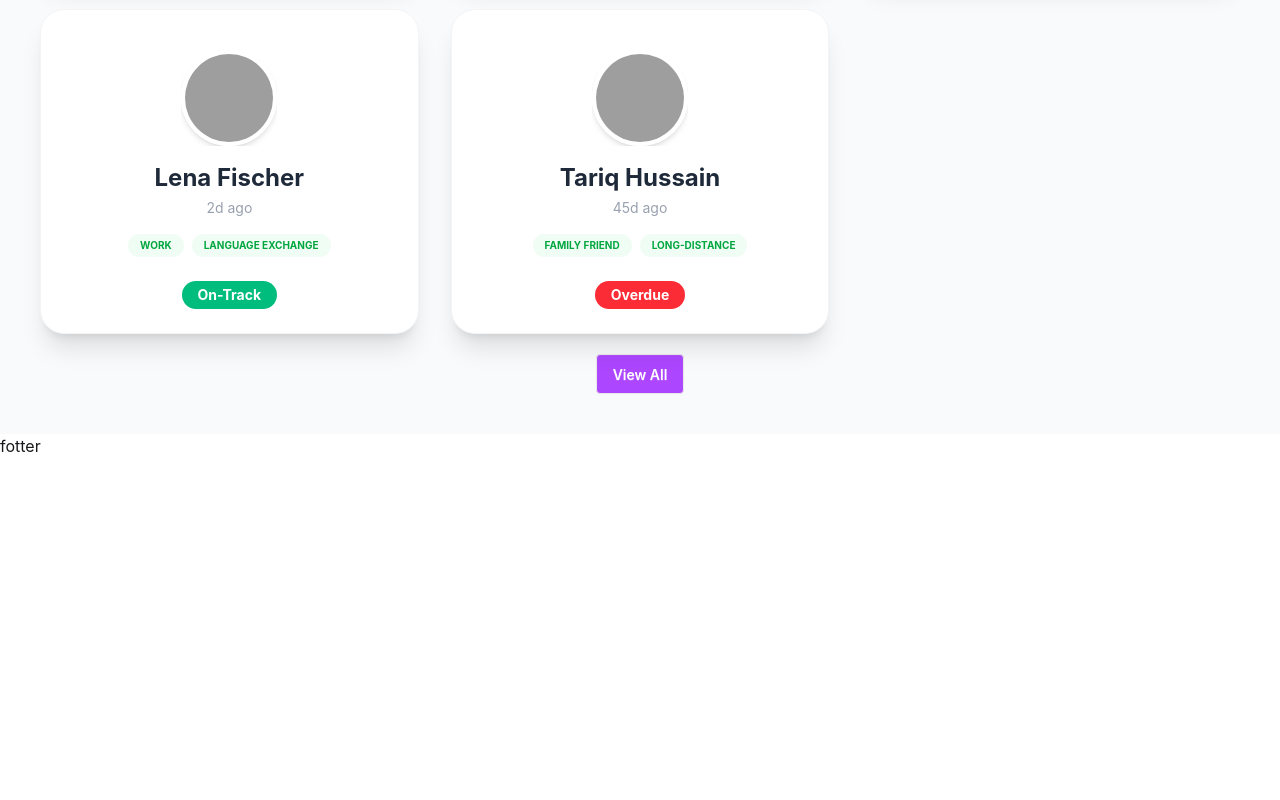
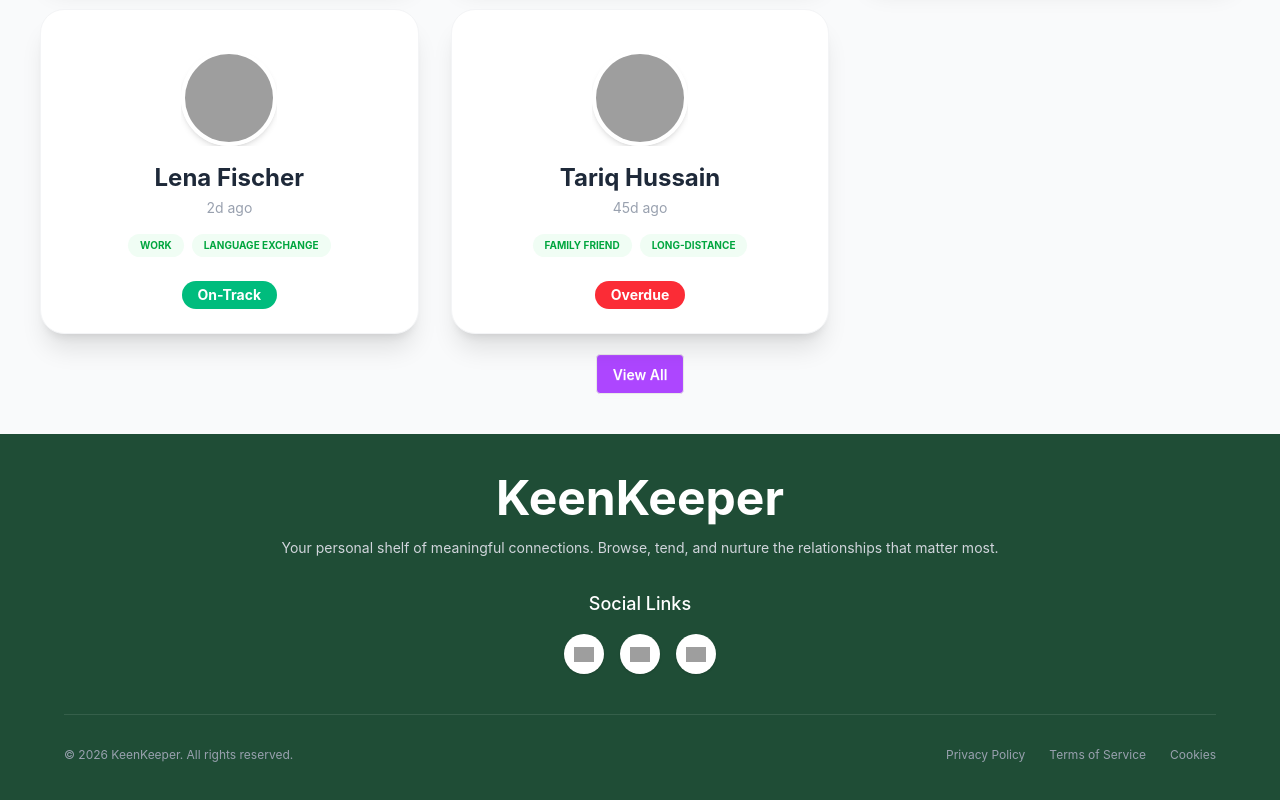
Before and after one commit to Jabed75/As-07-Keen-Kepper, a React (Vite) app: page / in a window 1280 px wide. Shown: the part 1640-2440 px from the top of the page. Before the commit the page ends 2098 px from the top, so only its background shows below. Built offline with nearby package versions, Linux system fonts and the light colour scheme; grey boxes are pictures that could not be loaded.

Commit message:
update timeline card

```diff
--- a/package.json
+++ b/package.json
@@ -17,6 +17,7 @@
     "react-icons": "^5.6.0",
     "react-router": "^7.14.1",
     "react-spinners": "^0.17.0",
+    "react-toastify": "^11.0.5",
     "recharts": "^3.8.1",
     "tailwindcss": "^4.2.2"
   },
--- a/src/components/homepage/Banner.jsx
+++ b/src/components/homepage/Banner.jsx
@@ -22,7 +22,7 @@ const Banner = () => {
                 <div className="grid grid-cols-1 sm:grid-cols-2 lg:grid-cols-4 gap-2  rounded-lg p-6">
 
                     <div className="bg-white p-6 rounded-xl shadow border border-gray-100 text-center">
-                        <h2 className="text-2xl font-bold text-[#1d4d3f] mb-1">10</h2>
+                        <h2 className="text-2xl font-bold text-[#1d4d3f] mb-1">8</h2>
                         <p className="text-gray-500 text-sm font-medium">Total Friends</p>
                     </div>
 
--- a/src/components/share/Footer.jsx
+++ b/src/components/share/Footer.jsx
@@ -1,11 +1,55 @@
 import React from 'react';
+// Image gulo import kora holo
+import facebookImg from './assets/facebook.png';
+import twitterImg from './assets/twitter.png'; // Apnar 'teiter.png' name-e thakle ekhane 'teiter.png' likhben
+import instagramImg from './assets/instagram.png';
 
 const Footer = () => {
-    return (
-        <div>
-            fotter
+  return (
+    <footer className="bg-[#1F4D36] text-white p-10 font-sans flex flex-col items-center">
+      {/* Upper Section */}
+      <div className="flex flex-col items-center text-center max-w-3xl">
+        <h1 className="text-5xl font-bold mb-4">KeenKeeper</h1>
+        <p className="text-gray-300 text-sm mb-8">
+          Your personal shelf of meaningful connections. Browse, tend, and nurture the relationships that matter most.
+        </p>
+
+        {/* Social Links Section */}
+        <div className="flex flex-col items-center mb-10">
+          <h6 className="text-lg font-medium mb-4">Social Links</h6>
+          <div className="flex gap-4">
+
+            {/* Instagram */}
+            <a href="#" className="w-10 h-10 bg-white rounded-full flex items-center justify-center transition-transform hover:scale-110 shadow-sm">
+              <img src={instagramImg} alt="Instagram" className="w-5 h-5 object-contain" />
+            </a>
+
+            {/* Facebook */}
+            <a href="#" className="w-10 h-10 bg-white rounded-full flex items-center justify-center transition-transform hover:scale-110 shadow-sm">
+              <img src={facebookImg} alt="Facebook" className="w-5 h-5 object-contain" />
+            </a>
+
+            {/* Twitter */}
+            <a href="#" className="w-10 h-10 bg-white rounded-full flex items-center justify-center transition-transform hover:scale-110 shadow-sm">
+              <img src={twitterImg} alt="Twitter" className="w-5 h-5 object-contain" />
+            </a>
+
+          </div>
         </div>
-    );
+      </div>
+
+      {/* Bottom Bar */}
+      <div className="w-full max-w-6xl border-t border-white/10 pt-8 flex flex-col md:flex-row justify-between items-center text-[10px] md:text-xs text-gray-400 gap-4">
+        <p>© 2026 KeenKeeper. All rights reserved.</p>
+
+        <div className="flex gap-6">
+          <a href="#" className="hover:text-white transition-colors">Privacy Policy</a>
+          <a href="#" className="hover:text-white transition-colors">Terms of Service</a>
+          <a href="#" className="hover:text-white transition-colors">Cookies</a>
+        </div>
+      </div>
+    </footer>
+  );
 };
 
 export default Footer;
--- a/src/main.jsx
+++ b/src/main.jsx
@@ -3,11 +3,13 @@ import { createRoot } from 'react-dom/client'
 import "./index.css";
 import { RouterProvider } from 'react-router/dom'
 import { router } from './Router/Routes';
+import { ToastContainer } from 'react-toastify';
 
 
 createRoot(document.getElementById('root')).render(
   <StrictMode>
 
      <RouterProvider router={router} />
+      <ToastContainer/>
   </StrictMode>,
 )
--- a/src/pages/carddetails/CardDetails.jsx
+++ b/src/pages/carddetails/CardDetails.jsx
@@ -1,6 +1,7 @@
 import React, { use } from 'react';
 import { useParams } from 'react-router';
 import { Phone, MessageSquare, Video, Clock, Trash2 } from 'lucide-react';
+import { toast } from 'react-toastify';
 
 const FriendsPromise = fetch('/friend.json')
 .then((res) => res.json());
@@ -19,7 +20,9 @@ const CardDetails = () => {
         person: friend.name,
         date: new Date().toLocaleDateString('en-US', {
             month: 'long', day: 'numeric', year: 'numeric'
+
         }),
+
     };
 
     const savedTimeline = JSON.parse(localStorage.getItem('timeline') || '[]');
@@ -29,6 +32,7 @@ const CardDetails = () => {
     window.dispatchEvent(new Event('storage_updated'));
 
     alert(`${type} added to timeline!`);
+    toast.success(`${type} added to timeline!`);
 };
 
     return (
```
Also changed, not shown: 1 other file (tests, documents, lock files or other folders).
